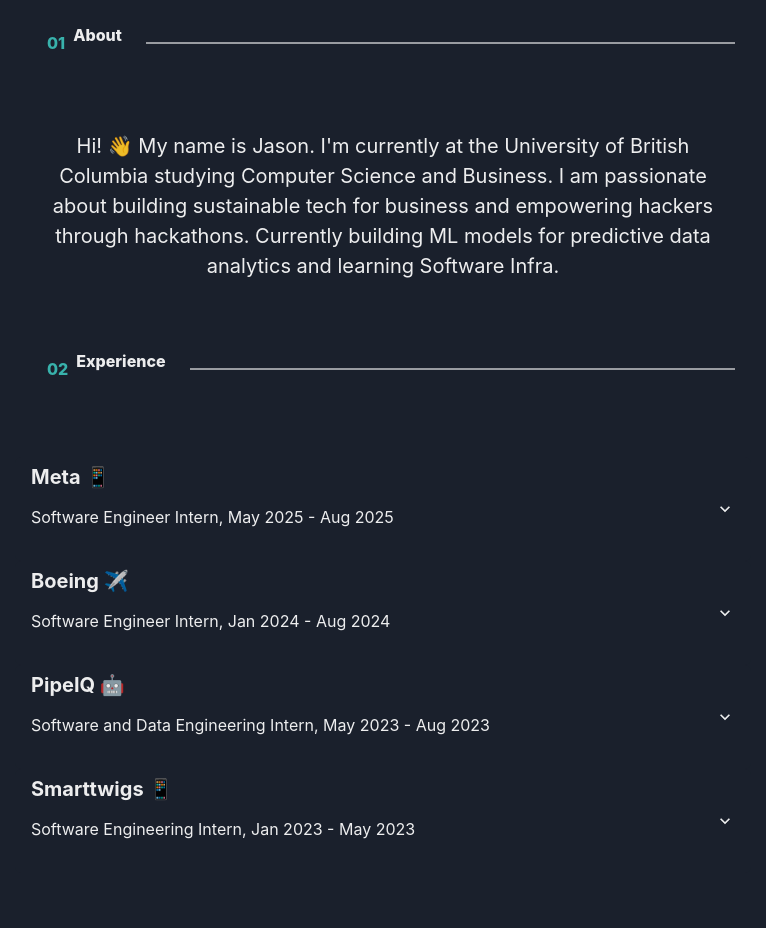
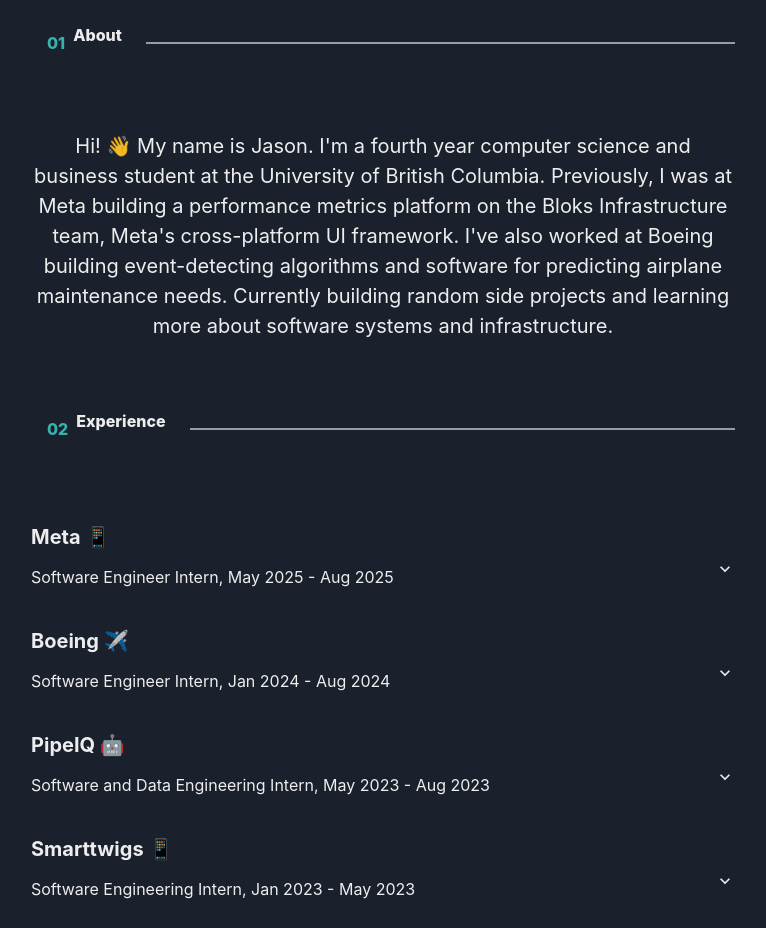
Before and after one commit to jkuo630/jkuo630.github.io, a React (Create React App) app: page / in a window 1280 px wide. Shown: the part 800-1728 px from the top of the page, without its empty margins (257-1023 px from the left). Built offline with nearby package versions, Linux system fonts and the light colour scheme.

Commit message:
changed about

```diff
--- a/src/components/About.js
+++ b/src/components/About.js
@@ -27,11 +27,10 @@ export default function About({ color }) {
             <Divider orientation="horizontal" />
           </Stack>
           <Text scolor={"gray.400"} fontSize={"xl"} px={4}>
-            Hi! 👋 My name is Jason. I'm currently at the University of British
-            Columbia studying Computer Science and Business. I am passionate
-            about building sustainable tech for business and empowering hackers
-            through hackathons. Currently building ML models for predictive data
-            analytics and learning Software Infra.
+            Hi! 👋 My name is Jason. I'm a fourth year computer science and business student at the University of British
+            Columbia. Previously, I was at Meta building a performance metrics platform on the Bloks Infrastructure team, Meta's cross-platform UI framework.
+            I've also worked at Boeing building event-detecting algorithms and software for predicting airplane
+            maintenance needs. Currently building random side projects and learning more about software systems and infrastructure.
           </Text>
         </Stack>
       </Container>
```
Also changed, not shown: public/robots.txt (deleted).
